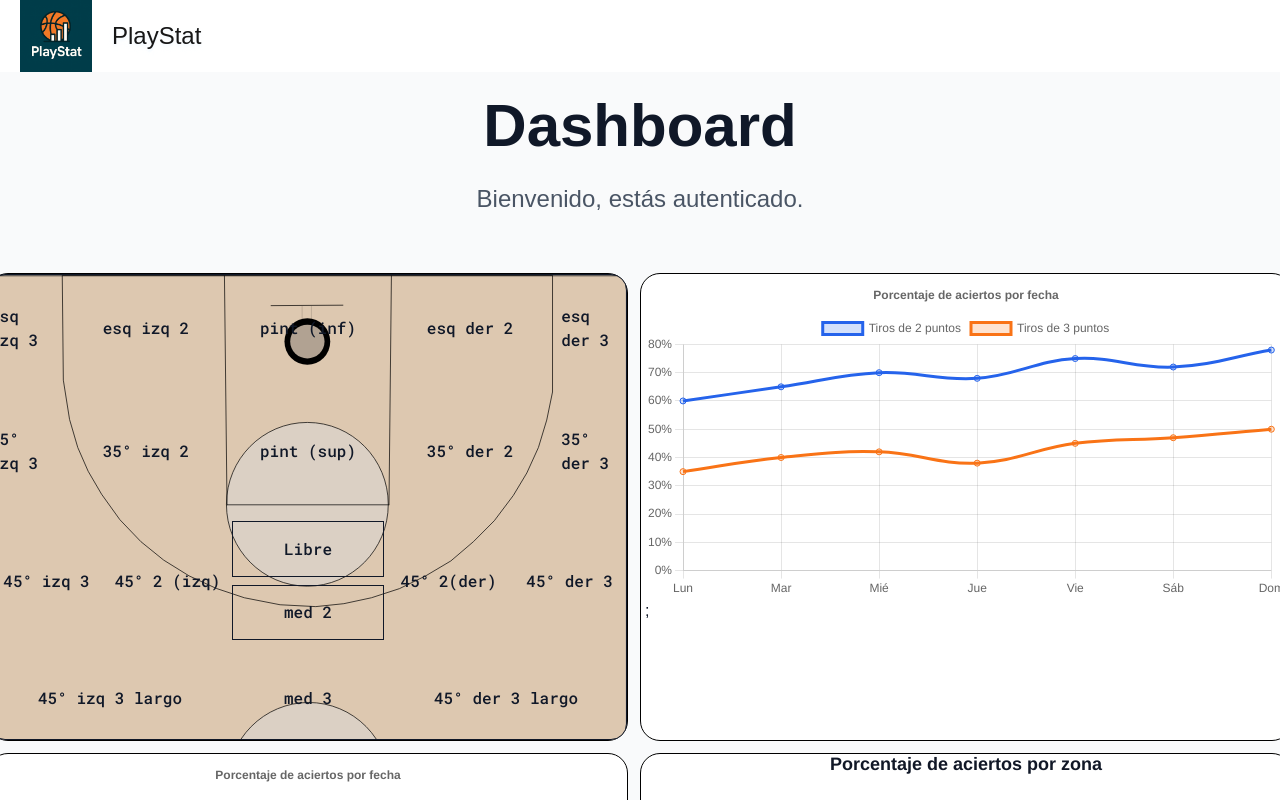
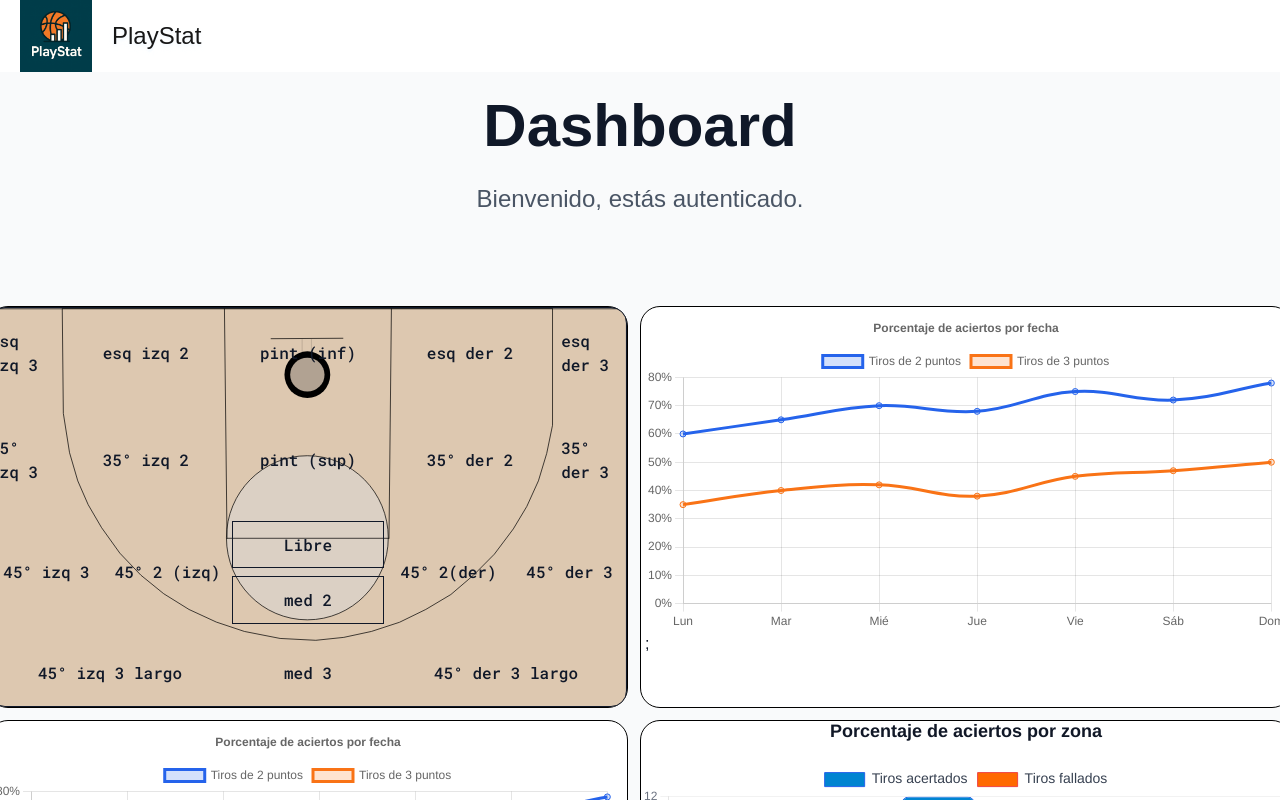
Before and after one commit to MarceloSanchezDev/PlayStat, a Next.js app: page /dashboard in a window 1280 px wide. Shown: the top 800 px of the page. Built offline with nearby package versions, Linux system fonts and the light colour scheme.

Commit message:
mejoramos la IU del dashboard

```diff
--- a/src/app/globals.css
+++ b/src/app/globals.css
@@ -92,8 +92,9 @@ input[type="checkbox"]:hover {
   justify-items: center;
   align-content: center;
   justify-content: center;
+  align-items: center;
   grid-template-columns: 50% 25% 25% ; /* mejor fracciones que auto */
-  grid-template-rows: 60% auto;
+  grid-template-rows: auto auto;
   gap: 12px;
 }
 
```
Also changed, not shown: src/app/dashboard/page.jsx (+0 -30 lines).
